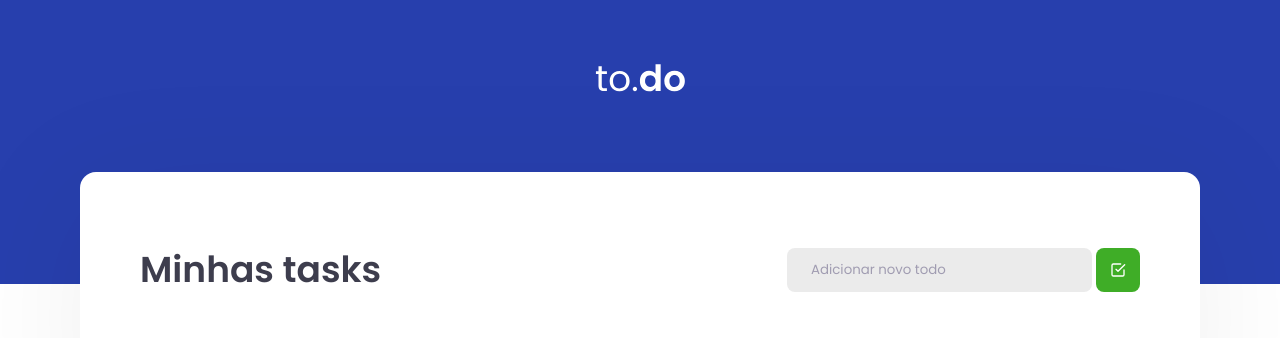
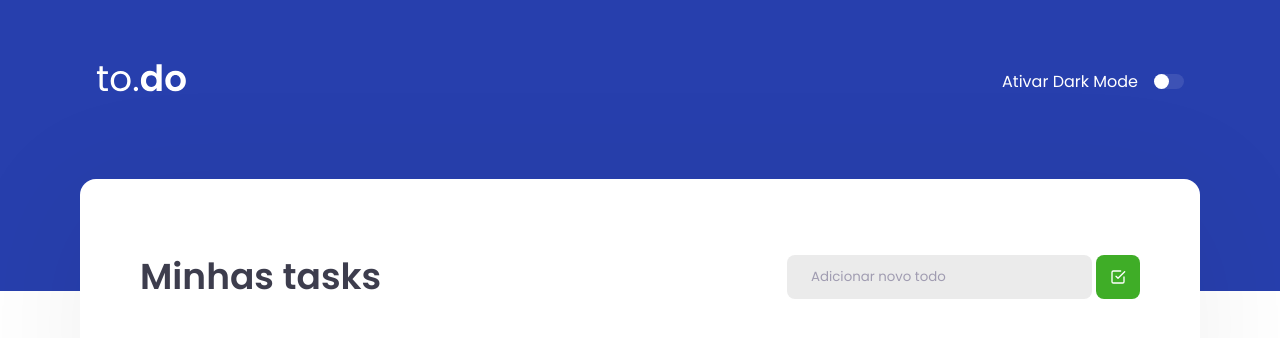
Before and after one commit to AlexShyjada/to-do-list, a React app in the folder project/: page / in a window 1280 px wide. Shown: the top 338 px of the page. Built offline with nearby package versions, Linux system fonts and the light colour scheme.

Commit message:
add estado para darkmode no app e switchCheckbox no header para alterar o estado

```diff
--- a/project/src/App.tsx
+++ b/project/src/App.tsx
@@ -1,12 +1,15 @@
+import {useState} from 'react'
 import { TaskList } from './components/TaskList'
 import { Header } from "./components/Header";
 import './styles/global.scss'
 
 
 export function App() {
+  const [ativo, setAtivo] = useState(false)
+
   return (
     <>
-      <Header />
+      <Header ativo={ativo} setAtivo={setAtivo}/>
       <TaskList />
     </>
   )
--- a/project/src/components/Header.tsx
+++ b/project/src/components/Header.tsx
@@ -1,11 +1,32 @@
 import '../styles/header.scss'
 
-export function Header() {
+interface IDarkMode {
+  ativo: boolean;
+  setAtivo: React.Dispatch<React.SetStateAction<boolean>>;
+}
+
+export function Header(props: IDarkMode) {
+
+  const {ativo, setAtivo} = props
+
   return (
     <header className="header">
-      <div>
-        <img src="/logo.svg" alt="to.do"/>
+      <div className="containerHeader">
+        <div>
+          <img src="/logo.svg" alt="to.do"/>
+        </div>
+        <label className="switch">
+          <span className="textSwitch">
+            {!ativo ? "Ativar Dark Mode" : "Deativar Dark Mode"}
+          </span>
+          <div className="switchWrapper">
+            <input className="checkBox" type="checkbox" onChange={() => setAtivo(!ativo)}/>
+            <span className={!ativo? "switchButton light" : "switchButton dark"}></span>
+          </div>
+        </label>
       </div>
+
+
     </header>
   )
 }
--- a/project/src/styles/header.scss
+++ b/project/src/styles/header.scss
@@ -2,14 +2,72 @@ header.header {
   background: var(--blue);
   padding-top: 2rem;
 
-  > div {
+  > div.containerHeader {
     max-width: 1120px;
     margin: 0 auto;
-
     padding: 2rem 1rem 12rem;
-
     display: flex;
     align-items: center;
-    justify-content: center;
+    justify-content: space-between;
+
+    label.switch{
+      display: flex;
+      align-items: center;
+      cursor: pointer;
+      gap: 1rem;
+
+      span.textSwitch{
+        color: #FFF;
+      }
+
+      div.switchWrapper{
+        display: inline-block;
+        width: 30px;
+        height: 15px;
+        position: relative;
+
+        input.checkBox{
+          opacity: 0;
+          width: 0;
+          height: 0;
+        }
+
+
+        span.switchButton{
+          position: absolute;
+          top: 0;
+          left: 0;
+          right: 0;
+          bottom: 0;
+          display: flex;
+          justify-content: space-between;
+          align-items: center;
+          border-radius: 40px;
+          background-color: rgba(255, 255, 255, 0.1);
+        }
+
+        span.switchButton::before{
+          content: "";
+          width: 15px;
+          height: 15px;
+          position: absolute;
+          left: 0;
+          bottom: 0;
+          border-radius: 50%;
+          transition: 0.3s all ease;
+          background-color: #FFF;
+        }
+
+        span.checkBox:checked + span.switchButton{
+          background-color: rgba(255,255,255,0.1);
+        }
+
+        input.checkBox:checked + span.switchButton::before{
+          transform: translateX(15px);
+        }
+
+
+      }
+    }
   }
 }
```
